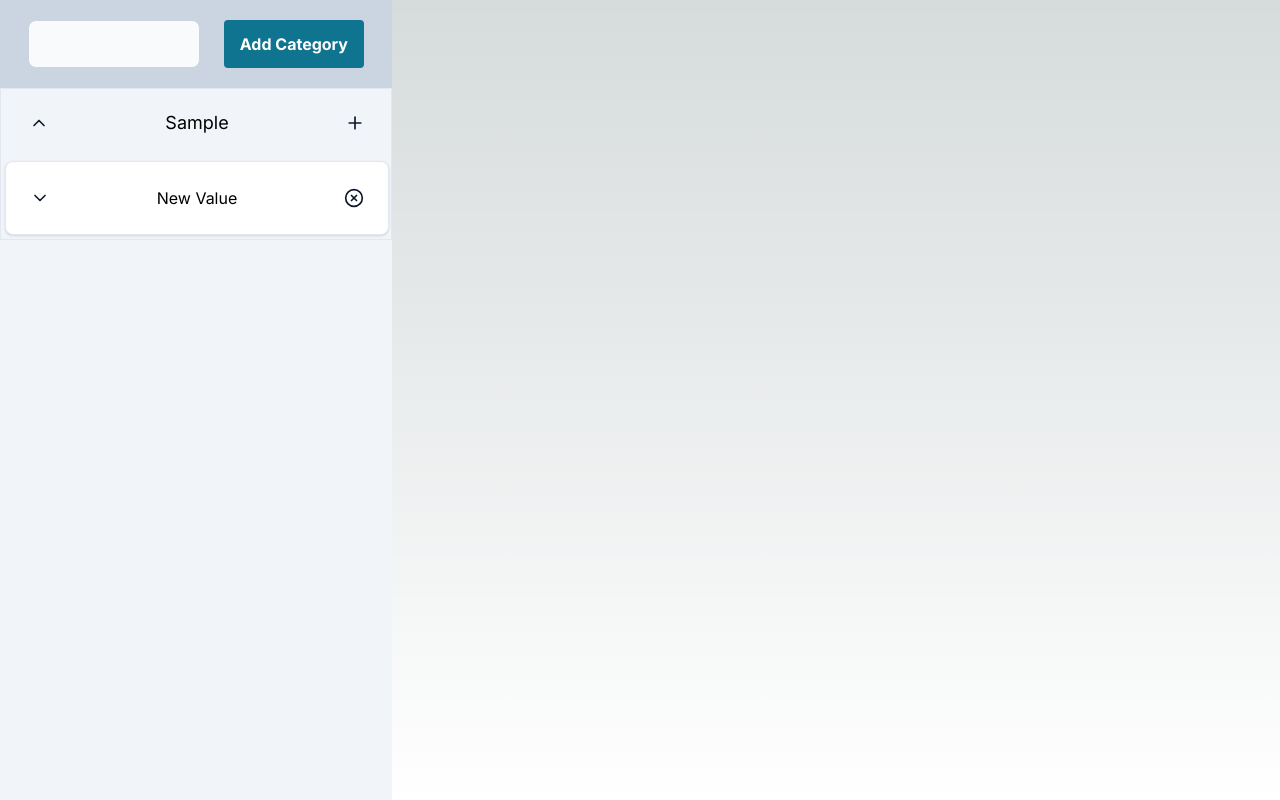
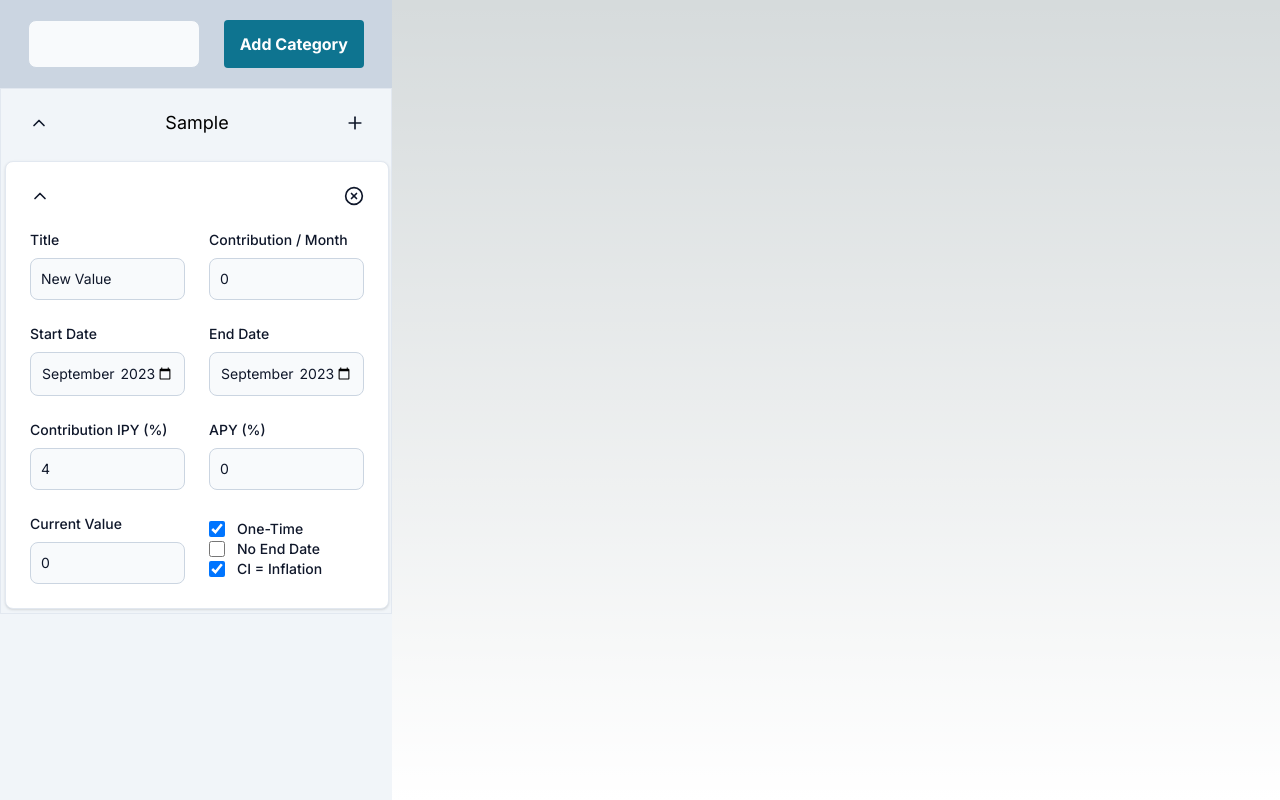
Before and after one commit to SgtMilk/fin-planning, a Next.js app: page / in a window 1280 px wide. Both pictures are taken after typing "Sample" into the empty fields and a click on the button "Add Category". Built offline with nearby package versions, Linux system fonts and the light colour scheme.

Commit message:
added processing functions

```diff
--- a/components/BoxScroller/BoxScroller.tsx
+++ b/components/BoxScroller/BoxScroller.tsx
@@ -6,6 +6,7 @@ import { useInputValueContext } from "@/data";
 import { AddIcon, CaretIcon, DropTarget } from "../Base";
 import { DndProvider } from "react-dnd";
 import { HTML5Backend } from "react-dnd-html5-backend";
+import { getInvestmentBalanceSheet } from "@/data/processingFunctions";
 
 export const BoxScroller = () => {
   const [ready, setReady] = useState<boolean>();
@@ -15,10 +16,13 @@ export const BoxScroller = () => {
     a.localeCompare(b, undefined, { sensitivity: "case" })
   );
 
-  console.log(getBalanceSheet("2025-01"));
+  const balanceSheet = getBalanceSheet("2050-01");
+  const investmentBalanceSheet = getInvestmentBalanceSheet(balanceSheet);
+  console.log(balanceSheet);
+  console.log(investmentBalanceSheet);
   console.log(
-    getBalanceSheet("2025-01").map((elements) =>
-      Object.values(elements).reduce((acc, cur) => acc + cur, 0)
+    investmentBalanceSheet.map((elements) =>
+      Object.values(elements).reduce((arr, cur) => arr + cur.value, 0)
     )
   );
 
--- a/components/DateValueBox/DateValueBox.tsx
+++ b/components/DateValueBox/DateValueBox.tsx
@@ -15,7 +15,7 @@ export const DateValueBox = ({
   updateValue,
   deleteFunction,
 }: DateValueBoxProps) => {
-  const [isOpen, setIsOpen] = useState<boolean>(false);
+  const [isOpen, setIsOpen] = useState<boolean>(value.Title === "New Value");
   const [trigger, setTrigger] = useState<boolean>(false);
 
   const updatePage = () => setTrigger(!trigger);
@@ -23,7 +23,7 @@ export const DateValueBox = ({
   // the inputs and checkboxes of the DateValueBox
   const inputs = [
     { label: "Title", type: "text", additionalFields: {} },
-    { label: "Current Value", type: "number", additionalFields: {} },
+    { label: "Contribution / Month", type: "number", additionalFields: {} },
     {
       label: "Start Date",
       type: "month",
@@ -34,8 +34,9 @@ export const DateValueBox = ({
       type: "month",
       additionalFields: { min: value["Start Date"] },
     },
-    { label: "Contribution Increase", type: "number", additionalFields: {} },
+    { label: "Contribution IPY (%)", type: "number", additionalFields: {} },
     { label: "APY (%)", type: "number", additionalFields: {} },
+    { label: "Current Value", type: "number", additionalFields: {} },
   ];
 
   const checkboxes = [
@@ -56,44 +57,19 @@ export const DateValueBox = ({
         },
         defaultValue: value["End Date"] == "2500-01",
       },
-    ],
-    [
-      {
-        label: "APY = Inflation",
-        onChange: (e: any) => {
-          updateValue("APY (%)", 4);
-          updatePage();
-        },
-        defaultValue: value["APY (%)"] == 4,
-      },
       {
         label: "CI = Inflation",
         onChange: (e: any) => {
-          updateValue("Contribution Increase", 4);
+          updateValue("Contribution IPY (%)", 4);
           updatePage();
         },
-        defaultValue: value["Contribution Increase"] == 4,
+        defaultValue: value["Contribution IPY (%)"] == 4,
       },
     ],
   ];
 
-  return (
-    <div
-      className={`${
-        isOpen ? "grid grid-cols-2" : "flex flex-row justify-between"
-      } gap-6 p-6 bg-white border border-slate-200 rounded-lg shadow dark:bg-slate-800 dark:border-slate-700 dark:hover:bg-slate-700 w-96`}
-    >
-      {/* The titlebar of the box */}
-      <CaretIcon {...{ isOpen, setIsOpen }} />
-      {isOpen ? null : <p>{value.Title}</p>}
-      <div className="flex justify-end">
-        <XIcon {...{ deleteFunction }} />
-      </div>
-
-      {isOpen
-        ? [
-            // all the inputs
-            ...inputs.map(({ label, type, additionalFields }) => (
+  const renderInputs = () =>
+    inputs.map(({ label, type, additionalFields }) => (
       <div key={label}>
         <label
           htmlFor={label}
@@ -113,10 +89,10 @@ export const DateValueBox = ({
           {...additionalFields}
         />
       </div>
-            )),
+    ));
 
-            // all the checkboxes
-            ...checkboxes.map((block, i) => (
+  const renderCheckBoxes = () =>
+    checkboxes.map((block, i) => (
       <div
         className="flex flex-col justify-center"
         key={`chekboxes block ${i}`}
@@ -141,7 +117,26 @@ export const DateValueBox = ({
           </div>
         ))}
       </div>
-            )),
+    ));
+
+  return (
+    <div
+      className={`${
+        isOpen ? "grid grid-cols-2" : "flex flex-row justify-between"
+      } gap-6 p-6 bg-white border border-slate-200 rounded-lg shadow dark:bg-slate-800 dark:border-slate-700 dark:hover:bg-slate-700 w-96`}
+    >
+      {/* The titlebar of the box */}
+      <CaretIcon {...{ isOpen, setIsOpen }} />
+      {isOpen ? null : <p>{value.Title}</p>}
+      <div className="flex justify-end">
+        <XIcon {...{ deleteFunction }} />
+      </div>
+
+      {isOpen
+        ? [
+            // all the inputs
+            ...renderInputs(),
+            ...renderCheckBoxes(),
           ]
         : null}
     </div>
--- a/data/InputValueContext.tsx
+++ b/data/InputValueContext.tsx
@@ -9,14 +9,19 @@ import {
   useState,
 } from "react";
 import Cookies from "js-cookie";
-import { BalanceSheet, getMonthlyBalanceSheet } from "./processingFunctions";
+import {
+  BalanceSheet,
+  getMonthlyBalanceSheet,
+  getNewKey,
+} from "./processingFunctions";
 
 export interface InputValue {
   Title: string;
   "Current Value": number;
+  "Contribution / Month": number;
   "Start Date": string;
   "End Date": string;
-  "Contribution Increase": number;
+  "Contribution IPY (%)": number;
   "APY (%)": number;
   Type: string;
 }
@@ -24,9 +29,10 @@ export interface InputValue {
 export type InputValueKey =
   | "Title"
   | "Current Value"
+  | "Contribution / Month"
   | "Start Date"
   | "End Date"
-  | "Contribution Increase"
+  | "Contribution IPY (%)"
   | "APY (%)"
   | "Type";
 
@@ -74,8 +80,6 @@ const InputValueContext = createContext<ContextFunctions>(
 
 export const useInputValueContext = (): ContextFunctions =>
   useContext(InputValueContext);
-
-const getNewKey = () => Math.random().toString(36).substring(2, 12); // 10 digit key
 
 const InputValuesReducer = (
   state: InputValueStore,
@@ -140,10 +144,11 @@ export const InputValueProvider = ({ children }: { children: ReactNode }) => {
       const emptyInputValue = {
         Title: "New Value",
         "Current Value": 0,
+        "Contribution / Month": 0,
         "Start Date": curMonth,
         "End Date": curMonth,
-        "Contribution Increase": 4,
-        "APY (%)": 4,
+        "Contribution IPY (%)": 4,
+        "APY (%)": 0,
         Type: type,
       };
       dispatch({ type: ReducerTypes.ADD_INPUT_VALUE, data: emptyInputValue });
--- a/data/processingFunctions.ts
+++ b/data/processingFunctions.ts
@@ -1,6 +1,65 @@
 import { InputValueStore } from ".";
 
-export type BalanceSheet = Array<{ [key: string]: number }>;
+export interface BalanceSheetEntry {
+  value: number;
+  isInvestment: boolean;
+  Title: string;
+}
+
+const investmentAPY = Math.pow(1.12, 1 / 12);
+
+export type BalanceSheet = Array<{ [key: string]: BalanceSheetEntry }>;
+
+export const getNewKey = () => Math.random().toString(36).substring(2, 12); // 10 digit key
+
+export const getResultingInvestment = (balanceSheet: BalanceSheet) => {
+  let lastValue = 0;
+  const investmentValues: Array<number> = [];
+
+  let lastNonInvestmentBalance = 0;
+
+  balanceSheet.forEach((elements) => {
+    const nonInvestmentBalance = Object.values(elements).reduce(
+      (acc, cur) => (cur.isInvestment ? acc : acc + cur.value),
+      0
+    );
+
+    lastValue =
+      lastValue * investmentAPY +
+      nonInvestmentBalance -
+      lastNonInvestmentBalance;
+    lastNonInvestmentBalance = nonInvestmentBalance;
+
+    investmentValues.push(lastValue);
+  });
+
+  return investmentValues;
+};
+
+export const getInvestmentBalanceSheet = (
+  balanceSheet: BalanceSheet
+): BalanceSheet => {
+  const resultingInvestment = getResultingInvestment(balanceSheet);
+
+  const investmentBalanceSheet = balanceSheet.map((elements, i) => {
+    const investmentElements: { [key: string]: BalanceSheetEntry } = {};
+
+    Object.entries(elements).forEach(
+      ([key, value]: [string, BalanceSheetEntry]) => {
+        if (value.isInvestment) investmentElements[key] = value;
+      }
+    );
+
+    investmentElements[getNewKey()] = {
+      value: resultingInvestment[i],
+      isInvestment: true,
+      Title: "Resulting Investment",
+    };
+    return investmentElements;
+  });
+
+  return investmentBalanceSheet;
+};
 
 export const getMonthlyBalanceSheet = (
   finalMonth: string,
@@ -25,7 +84,7 @@ export const getMonthlyBalanceSheet = (
     finalMonth
   );
 
-  const balanceSheet = Array(numMonths)
+  const balanceSheet: BalanceSheet = Array(numMonths)
     .fill(undefined)
     .map(() => ({}));
 
@@ -40,17 +99,21 @@ export const getMonthlyBalanceSheet = (
 
     const [apm, cim] = [
       element["APY (%)"],
-      element["Contribution Increase"],
+      element["Contribution IPY (%)"],
     ].map((num) => Math.pow(num / 100 + 1, 1 / 12));
 
-    let lastValue = 0;
+    let lastValue = element["Current Value"];
     for (let i = 0; i < totalNumMonths; i++) {
       const contribution =
         i < elementNumMonths
-          ? element["Current Value"] * Math.pow(cim, i + 1)
+          ? element["Contribution / Month"] * Math.pow(cim, i + 1)
           : 0;
       lastValue = lastValue * apm + contribution;
-      balanceSheet[i + initialIndex][element.Title] = lastValue;
+      balanceSheet[i + initialIndex][key] = {
+        value: lastValue,
+        isInvestment: element["APY (%)"] != 0,
+        Title: element.Title,
+      };
     }
   });
 
```
Also changed, not shown: 2 other files (tests, documents, lock files or other folders). Lines whose indentation alone changed are shown as unchanged.
